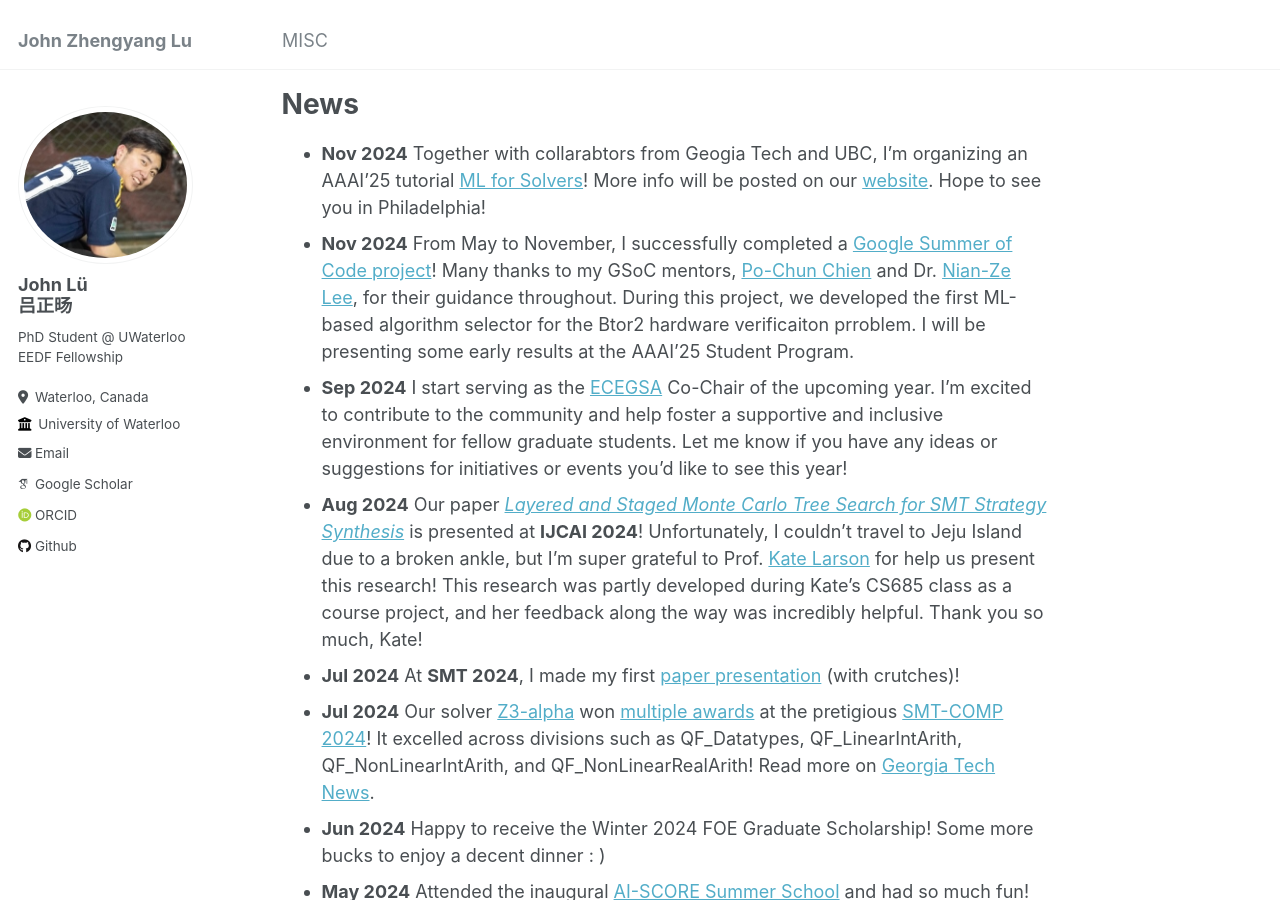
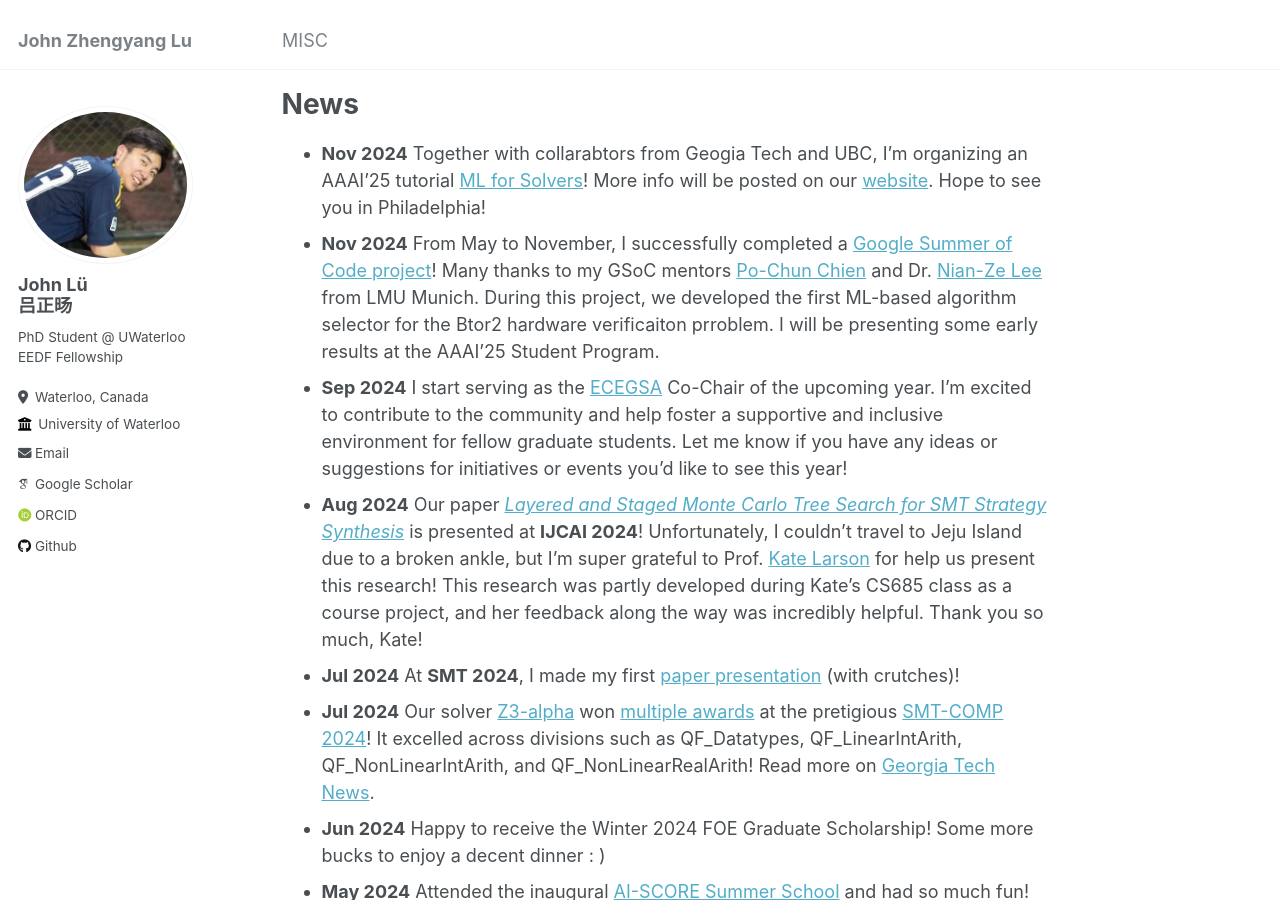
Before and after one commit to JohnLyu2/johnlyu2.github.io, a Jekyll site: the page built from _pages/about.md, in a window 1280 px wide and 900 px high, scrolled down 445 px. Built offline with Jekyll 4.4.1, drawn with Linux system fonts in a browser that asks for light colours; some web fonts are replaced.

Commit message:
nov'24 updates

```diff
--- a/_pages/about.md
+++ b/_pages/about.md
@@ -21,7 +21,7 @@ My strongest research interest is to combine reasoning and learning. Below are s
 News
 ======
 - **Nov 2024** Together with collarabtors from Geogia Tech and UBC, I'm organizing an AAAI'25 tutorial [ML for Solvers](https://ml-for-solvers.github.io/)! More info will be posted on our [website](https://ml-for-solvers.github.io/). Hope to see you in Philadelphia!
-- **Nov 2024** From May to November, I successfully completed a [Google Summer of Code project](https://summerofcode.withgoogle.com/programs/2024/projects/FGmF8gS3)! Many thanks to my GSoC mentors, [Po-Chun Chien](https://www.sosy-lab.org/people/chien/) and Dr. [Nian-Ze Lee](https://nianzelee.github.io/), for their guidance throughout. During this project, we developed the first ML-based algorithm selector for the Btor2 hardware verificaiton prroblem. I will be presenting some early results at the AAAI'25 Student Program.
+- **Nov 2024** From May to November, I successfully completed a [Google Summer of Code project](https://summerofcode.withgoogle.com/programs/2024/projects/FGmF8gS3)! Many thanks to my GSoC mentors [Po-Chun Chien](https://www.sosy-lab.org/people/chien/) and Dr. [Nian-Ze Lee](https://nianzelee.github.io/) from LMU Munich. During this project, we developed the first ML-based algorithm selector for the Btor2 hardware verificaiton prroblem. I will be presenting some early results at the AAAI'25 Student Program.
 - **Sep 2024** I start serving as the [ECEGSA](https://uwaterloo.ca/electrical-computer-engineering-graduate-student-association/) Co-Chair of the upcoming year. I’m excited to contribute to the community and help foster a supportive and inclusive environment for fellow graduate students. Let me know if you have any ideas or suggestions for initiatives or events you’d like to see this year!
 - **Aug 2024** Our paper *[Layered and Staged Monte Carlo Tree Search for SMT Strategy Synthesis](https://www.ijcai.org/proceedings/2024/0211.pdf)* is presented at **IJCAI 2024**! Unfortunately, I couldn't travel to Jeju Island due to a broken ankle, but I'm super grateful to Prof. [Kate Larson](https://cs.uwaterloo.ca/~klarson/index.html) for help us present this research! This research was partly developed during Kate's CS685 class as a course project, and her feedback along the way was incredibly helpful. Thank you so much, Kate!
 - **Jul 2024** At **SMT 2024**, I made my first [paper presentation](https://easychair.org/smart-slide/slide/p8zq#) (with crutches)!
```
